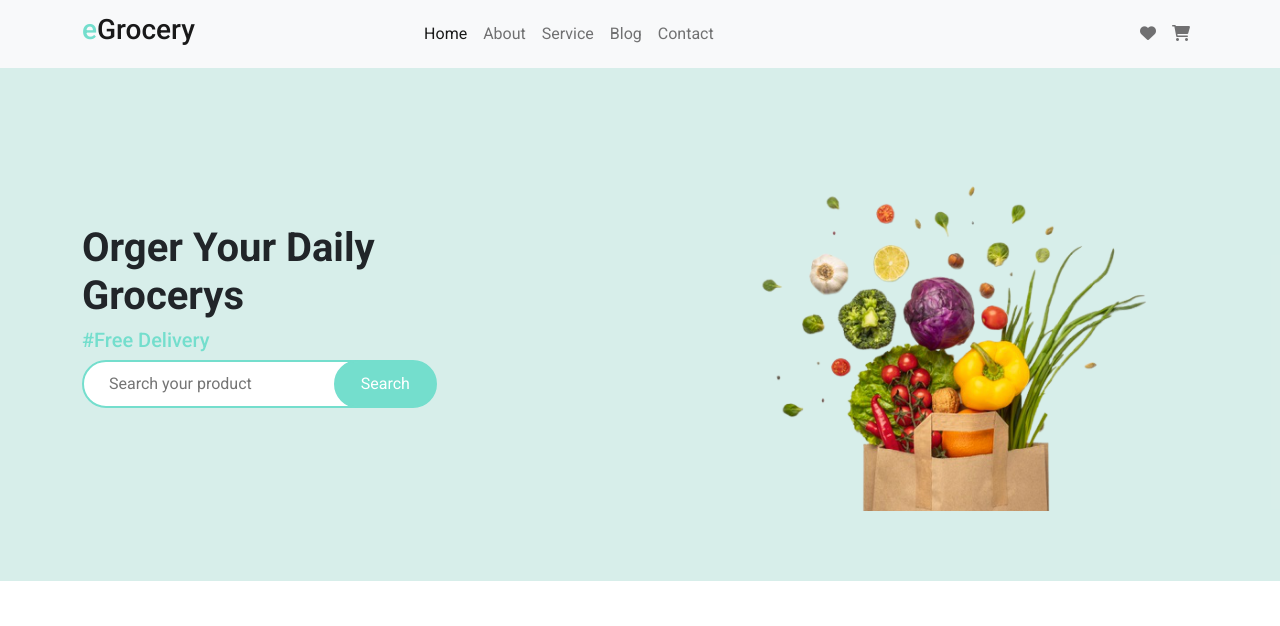
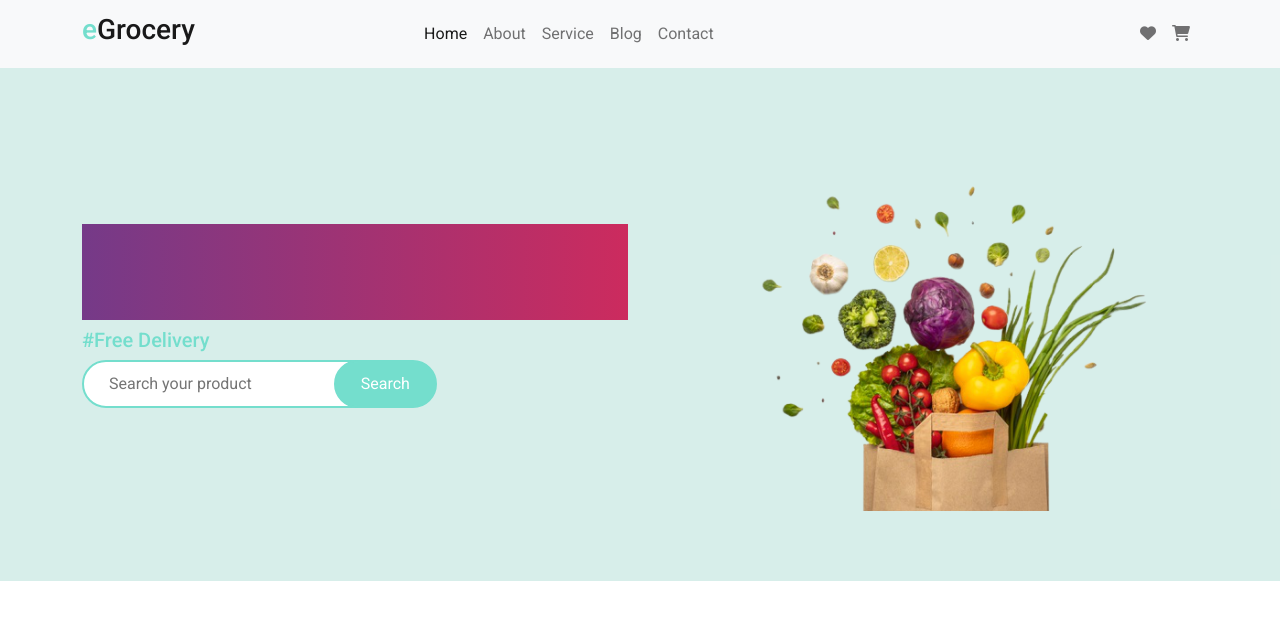
Before and after one commit to hasibdevs/e-grocery, a plain HTML site: page index.html in a window 1280 px wide. Shown: the top 626 px of the page. Drawn offline with nearby package versions, Linux system fonts and the light colour scheme.

Commit message:
Update style.css

```diff
--- a/css/style.css
+++ b/css/style.css
@@ -26,6 +26,13 @@ body{
 h1{
     text-transform: capitalize;
     font-weight: 600;
+Color:fff;
+background: #cc2b5e;  /* fallback for old browsers */
+background: -webkit-linear-gradient(to right, #753a88, #cc2b5e);  /* Chrome 10-25, Safari 5.1-6 */
+background: linear-gradient(to right, #753a88, #cc2b5e); /* W3C, IE 10+/ Edge, Firefox 16+, Chrome 26+, Opera 12+, Safari 7+ */
+
+- webkit-background-clip:text;
+ -webkit-text-fill-color: transparent;
 }
 .hero-inner h3{
     font-size: 20px;
```
